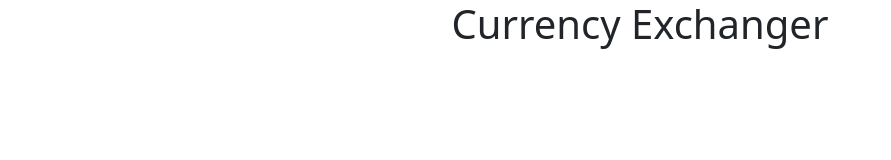
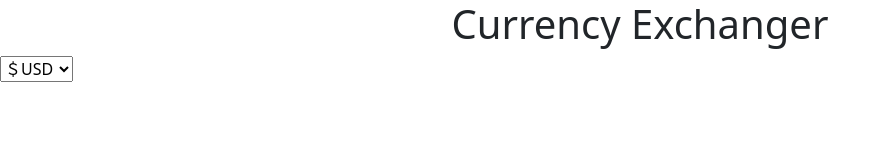
Before and after one commit to DaniyaYelemessova/ExchangeRate, a website built with webpack: page src/index.html in a window 1280 px wide. Shown: the whole page, without its empty margins (0-891 px from the left). Built offline with nearby package versions, Linux system fonts and the light colour scheme.

Commit message:
Add currencies ti html

```diff
--- a/src/index.html
+++ b/src/index.html
@@ -7,5 +7,19 @@
 </head>
 <body>
   <h1>Currency Exchanger</h1>
+  <div id="updateRate"></div>
+  <form>
+    <select id="baseCurrency">
+      <option value="usd" selected>&#65284USD</option>
+      <option value="krw">&#65510KRW</option>
+      <option value="eur">&#8364EUR</option>
+      <option value="aud">&#65284AUD</option>
+      <option value="kzt">&#8376KZT</option>
+      <option value="aed">د.إAED</option>
+      <option value="rub">&#8381RUB</option>
+      <option value="gbp">&#163GBP</option>
+      <option value="cny">&#20803CNY</option>
+    </select>
+  </form>
 </body>
 </html>
```
